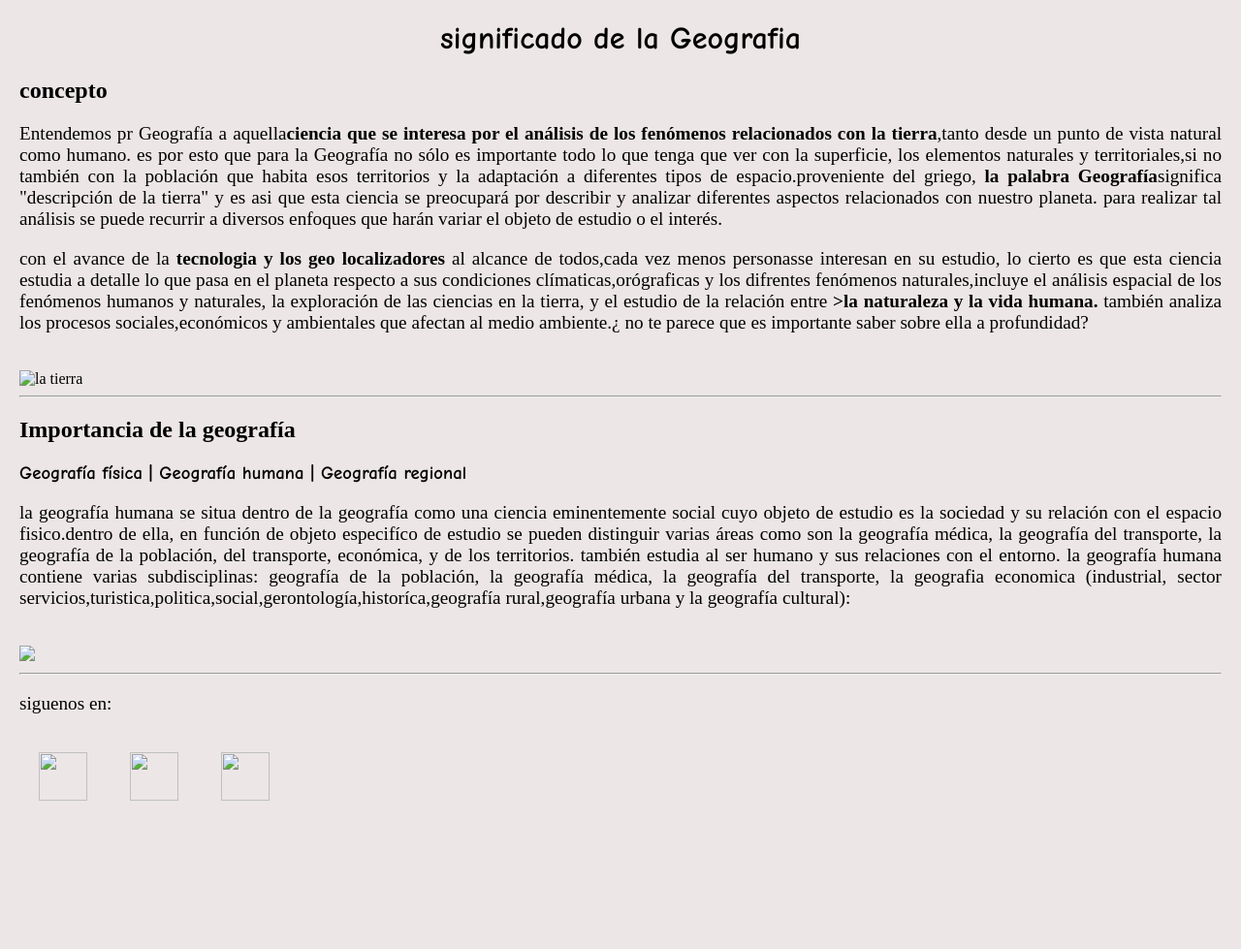
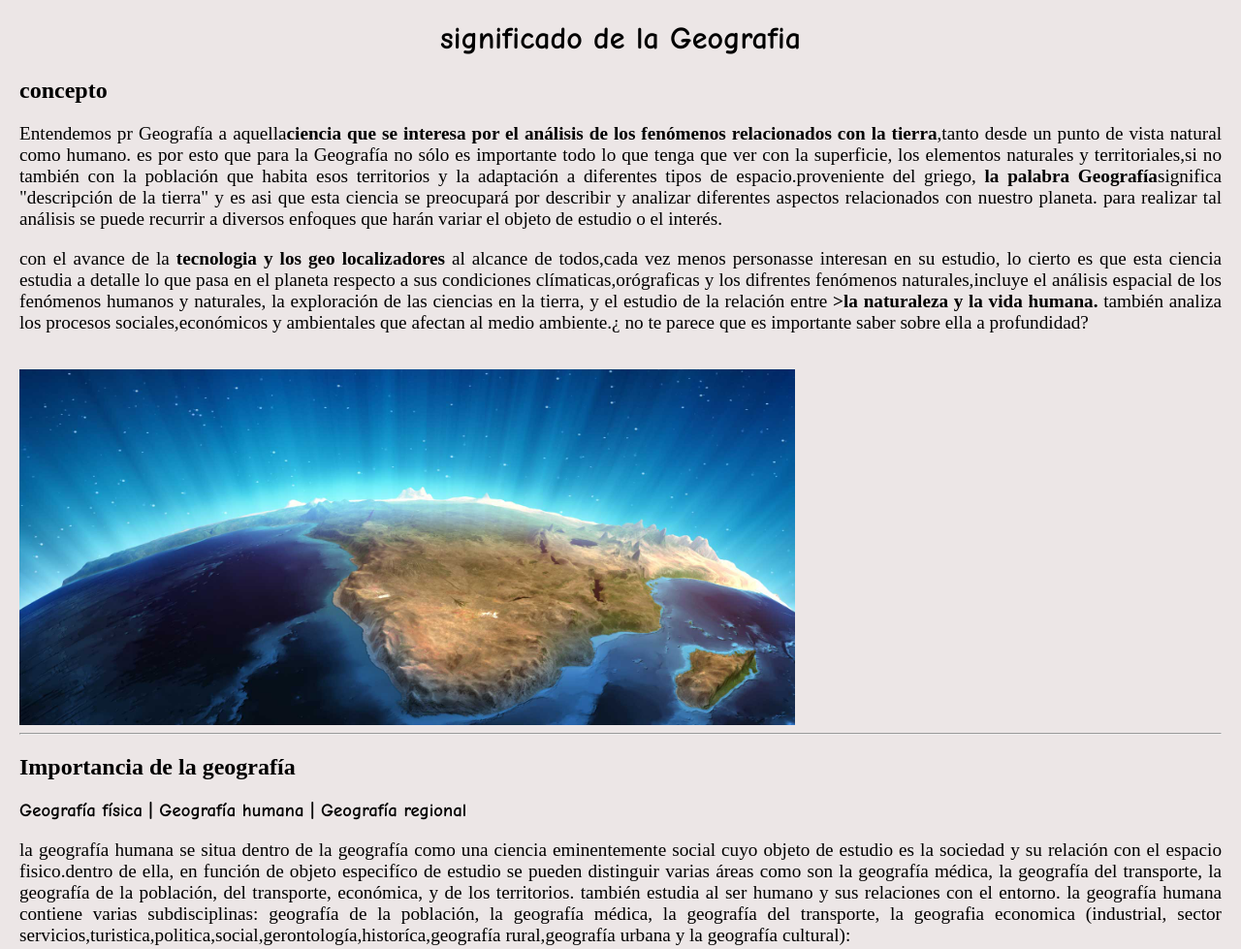
Before and after one commit to Jarol18/proyectoweb2-secciona05-2022, a plain HTML site: page regional.html in a window 1280 px wide. Shown: the top 979 px of the page at 97% size. Before the commit the page ends 866 px from the top, so only its background shows below. Drawn offline with Linux system fonts and the light colour scheme.

Commit message:
Update regional.html

```diff
--- a/regional.html
+++ b/regional.html
@@ -39,7 +39,7 @@
         padding:20px;
     }
 </style>
-<link rel="icon" href="img/favicon.png">
+<link rel="icon" href="favicon.png">
 <meta charset="utf-8">
 </head>
 <body>
@@ -59,7 +59,7 @@
         que afectan al medio ambiente.¿ no te parece que es importante saber sobre ella a profundidad?
         </p>
         <br>
-<img src="img/img0.jpg" width="720" align="center" alt="la tierra">
+<img src="img0.jpg" width="720" align="center" alt="la tierra">
 <hr>
 <h2>Importancia de la geografía</h2>
 <h3><a href="index.html">Geografía física</a> | <a href="humana.html">Geografía humana</a> |
@@ -68,11 +68,11 @@
         la geografía humana se situa dentro de la geografía como una ciencia eminentemente social cuyo objeto de estudio es la sociedad y su relación con el espacio fisico.dentro de ella, en función de objeto especifíco de estudio se pueden distinguir varias áreas como son la geografía médica, la geografía del transporte, la geografía de la población, del transporte, económica, y de los territorios. también estudia al ser humano y sus relaciones con el entorno. la geografía humana contiene varias subdisciplinas: geografía de la población, la geografía médica, la geografía del transporte, la geografia economica (industrial, sector servicios,turistica,politica,social,gerontología,historíca,geografía rural,geografía urbana y la geografía cultural):
     </p>
     <br>
-    <img src="img/img2.jpg">
+    <img src="img2.jpg">
     <hr>
     <p>siguenos en:</p>
-    <a href="https://www.facebook.com" target="_blanck"><img src="img/facebook.png" class="ico"></a>
-    <a href="https://www.twitter.com" target="_blanck"><img src="img/twiter.png" class="ico"></a>
-    <a href="https://www.youtube.com" target="_blanck"><img src="img/youtube.png" class="ico"></a>
+    <a href="https://www.facebook.com" target="_blanck"><img src="facebook.png" class="ico"></a>
+    <a href="https://www.twitter.com" target="_blanck"><img src="twiter.png" class="ico"></a>
+    <a href="https://www.youtube.com" target="_blanck"><img src="youtube.png" class="ico"></a>
 </body>
 </html>
```
